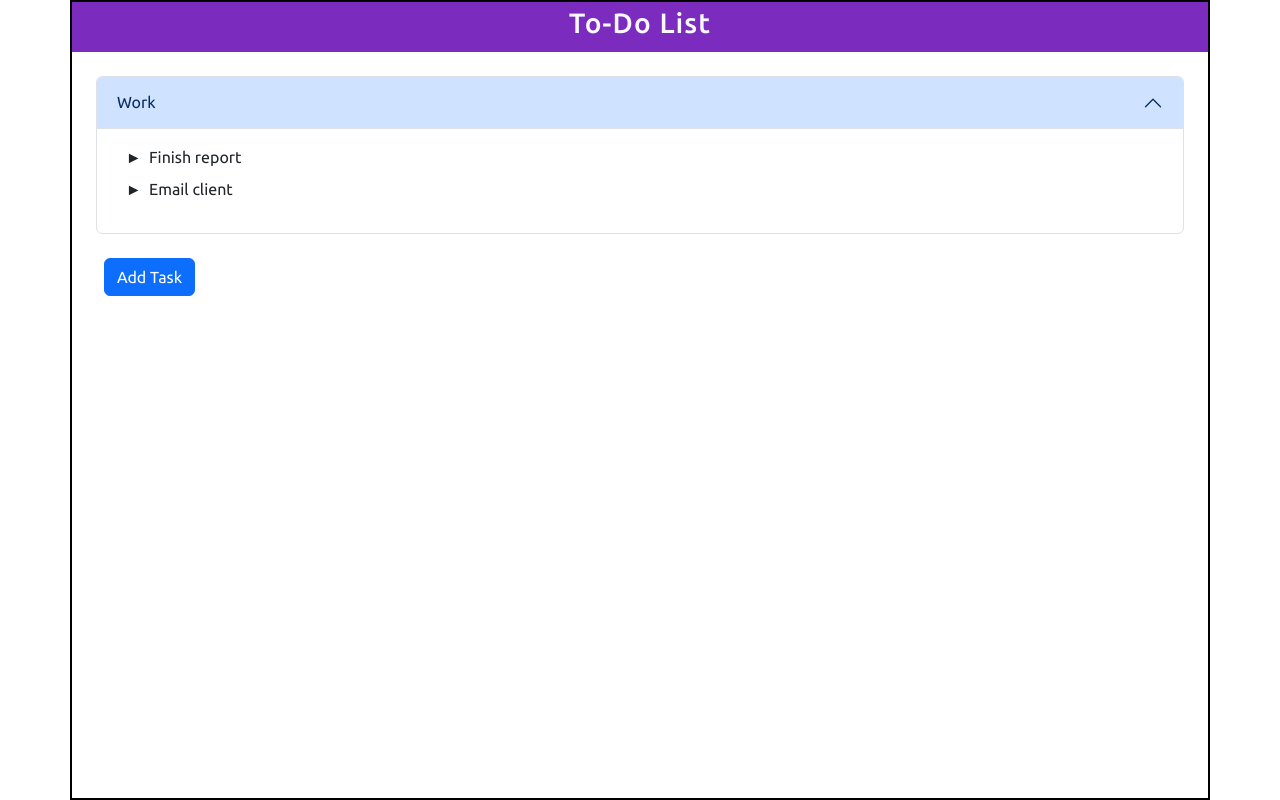
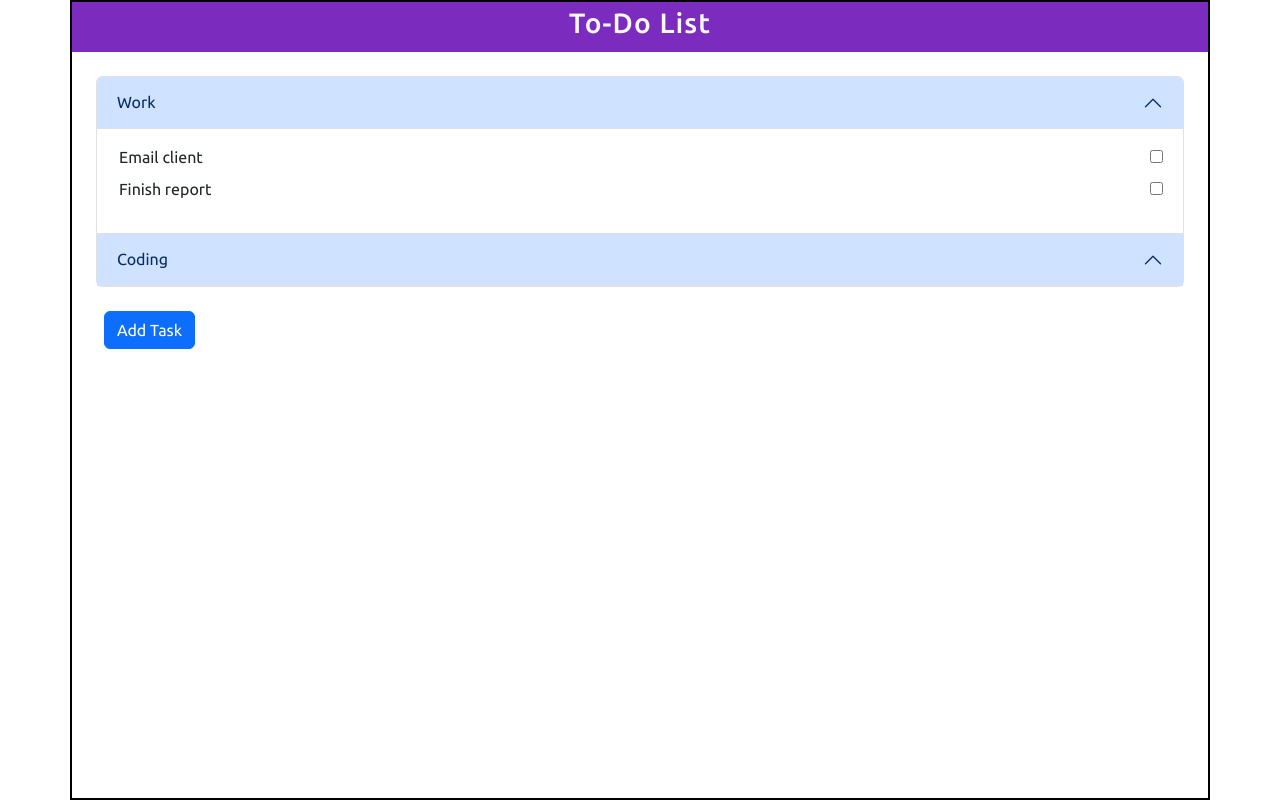
Before and after one commit to CaedusSolo/to-do-list-react, a React (Vite) app: page / in a window 1280 px wide. Built offline with nearby package versions, Linux system fonts and the light colour scheme.

Commit message:
Fix display bug in the accordion

```diff
--- a/src/App.css
+++ b/src/App.css
@@ -3,6 +3,7 @@
   margin: 0;
   box-sizing: border-box;
   font-family: 'Ubuntu', sans-serif;
+  user-select: none;
 }
 
 body {
@@ -46,7 +47,23 @@ body {
   margin-left: 2em;
 }
 
+.tasksList {
+  display: flex;
+  flex-direction: column-reverse;
+  gap: 0.5em;
+}
+
 .taskItem {
-  list-style-type: "►  ";
-  margin-bottom: 0.5em;
+  display: flex;
+  align-items: center;
+  justify-content: space-between;
 }
+
+.taskName,
+.taskItem > input {
+  display: inline-block;
+}
+
+.taskName {
+  margin-left: -30px;
+}
--- a/src/App.jsx
+++ b/src/App.jsx
@@ -14,6 +14,13 @@ function App() {
       tasks: [
         { id: nanoid(), task: "Finish report", completed: false },
         { id: nanoid(), task: "Email client", completed: false },
+      ],
+    },
+    {
+      category: "Coding",
+      tasks: [
+        { id: nanoid(), task: "Deploy project", completed: false },
+        { id: nanoid(), task: "Fork GitHub repo", completed: false },
       ],
     },
   ]);
--- a/src/components/ListCategory.jsx
+++ b/src/components/ListCategory.jsx
@@ -1,48 +1,46 @@
-import React, { useContext } from "react";
-import { AppContext } from "../App";
+import React from "react";
 import TaskItem from "./TaskItem";
 
-function ListCategory({category, tasks}) {
-
-  const {listItems} = useContext(AppContext)
+function ListCategory({category, tasks, categoryNum}) {
 
   function mapTasks() {
-    return tasks.map(task => {
-      return <TaskItem
+    return tasks.map((task) => {
+      return (
+        <TaskItem
           taskName={task.task}
           taskId={task.id}
         />
-    })
+      );
+    });
   }
 
   return (
     <div className="listCategory accordion-item">
-        <h3 className="accordion-header">
+      <h3 className="accordion-header" id={`heading${categoryNum}`}>
         <button
           className="accordion-button"
           type="button"
           data-bs-toggle="collapse"
-            data-bs-target="#collapseOne"
-            aria-expanded="true"
-            aria-controls="collapseOne"
+          data-bs-target={`#collapse${categoryNum}`}
+          aria-expanded={categoryNum === 1 ? "true" : "false"}
+          aria-controls={`collapse${categoryNum}`}
         >
           {category}
         </button>
       </h3>
       <div
-          id="collapseOne"
-          className="accordion-collapse collapse show"
-          aria-labelledby="headingOne"
+        id={`collapse${categoryNum}`}
+        className={`accordion-collapse collapse ${categoryNum === 1 ? "show" : ""}`}
+        aria-labelledby={`heading${categoryNum}`}
         data-bs-parent="#accordionExample"
       >
         <div className="accordion-body">
-            <ul>
+          <ul className="tasksList">
             {mapTasks()}
           </ul>
         </div>
       </div>
     </div>
-
   );
 }
 
--- a/src/components/MainSection.jsx
+++ b/src/components/MainSection.jsx
@@ -6,10 +6,11 @@ function MainSection() {
   const {listItems} = useContext(AppContext)
 
   function mapListCategoryItems() {
-    return listItems.map(listItem => {
+    return listItems.map((listItem, index) => {
       return <ListCategory
       category={listItem.category}
       tasks={listItem.tasks}
+      categoryNum={index + 1}
       />
     })
   }
--- a/src/components/TaskItem.jsx
+++ b/src/components/TaskItem.jsx
@@ -1,12 +1,14 @@
-import React from 'react'
+import React from "react";
 
-function TaskItem({taskName}) {
+function TaskItem({ taskName, taskId }) {
   return (
-    <li className='taskItem'>
+    <li className="taskItem">
+      <label htmlFor={taskId} className="taskName">
         {taskName}
-        <span></span>
+      </label>
+      <input type="checkbox" name={taskId} id={taskId} />
     </li>
-  )
+  );
 }
 
-export default TaskItem
+export default TaskItem;
```
Lines whose indentation alone changed are shown as unchanged.
